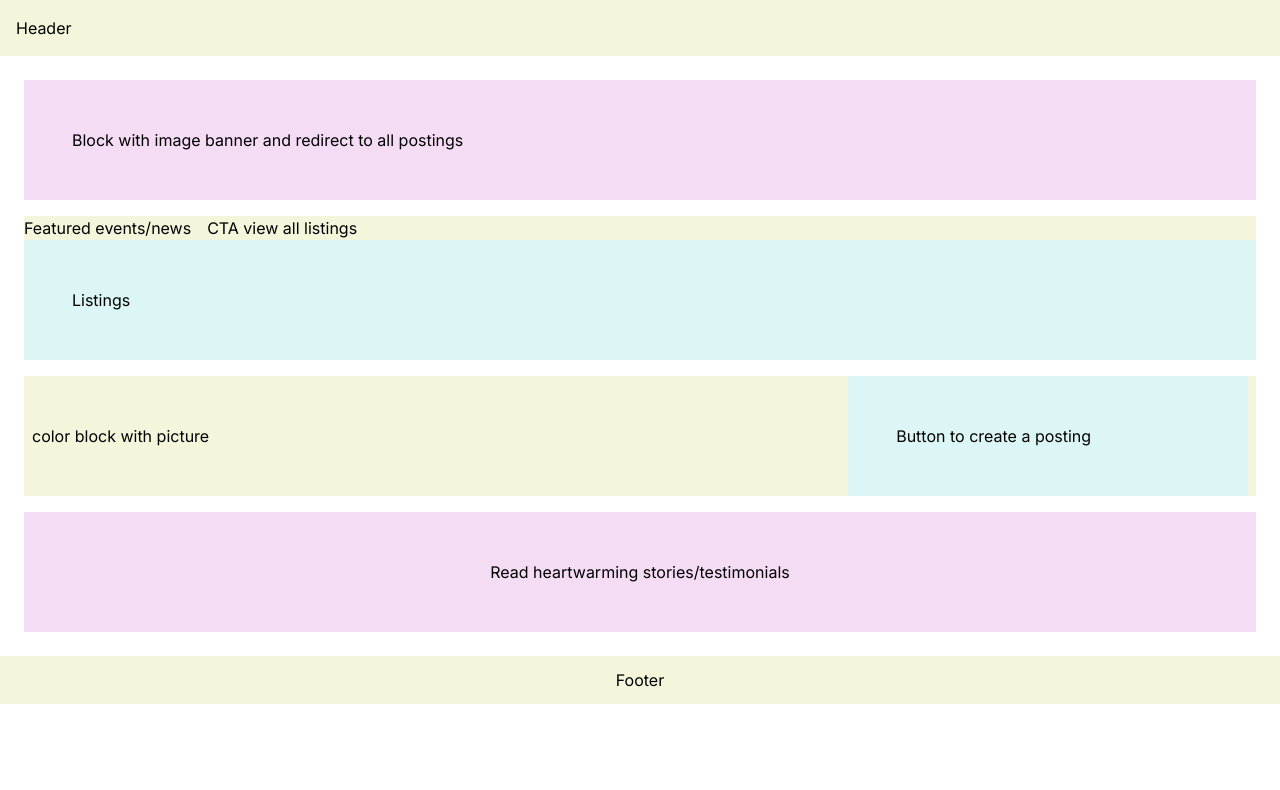
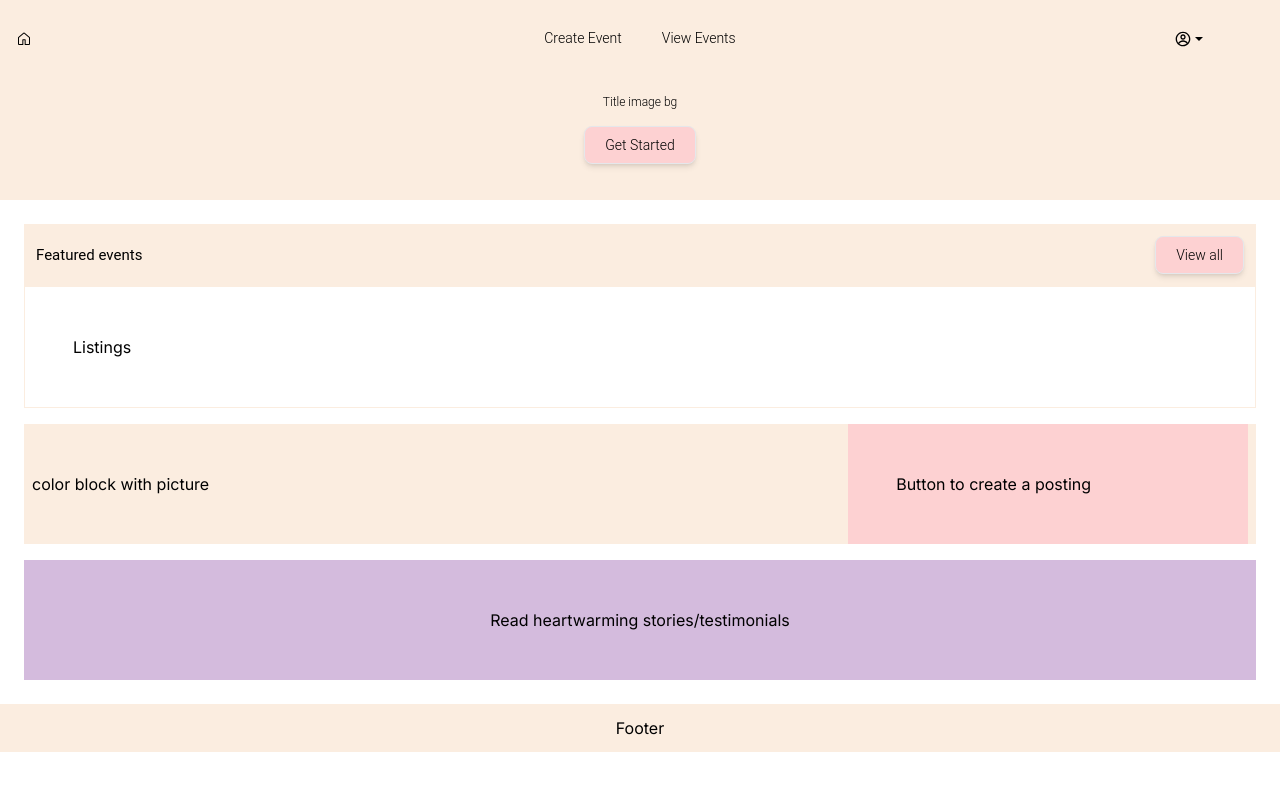
Before and after one commit to shwethaarajesh/project-i, a Next.js app: page / in a window 1280 px wide. Shown: the top 790 px of the page. Built offline with nearby package versions, Linux system fonts and the light colour scheme.

Commit message:
Feat : Added featured events

```diff
--- a/package.json
+++ b/package.json
@@ -12,6 +12,7 @@
     "next": "14.1.4",
     "react": "^18",
     "react-dom": "^18",
+    "react-icons": "^5.0.1",
     "typeface-roboto": "^1.1.13"
   },
   "devDependencies": {
--- /dev/null
+++ b/src/app/components/Button/Button.tsx
@@ -0,0 +1,15 @@
+import Image from "next/image";
+
+export default function Button(props: {
+  text: string;
+  onClick?: Function;
+  className?: string;
+}) {
+  return (
+    <div className="">
+      <button className="bg-secondary-light px-5 py-2 font-sans rounded-lg font-light text-sm border shadow-md hover:shadow-xl">
+        {props.text}
+      </button>
+    </div>
+  );
+}
--- /dev/null
+++ b/src/app/components/FeaturedListings/FeaturedListings.tsx
@@ -0,0 +1,16 @@
+import Image from "next/image";
+import Button from "../Button/Button";
+import { MdOutlineKeyboardArrowRight } from "react-icons/md";
+
+export default function FeaturedListings() {
+  return (
+    <div className="">
+      <div className="flex justify-between py-3 px-3 items-center gap-4 text-[15px] bg-primary-light font-sans font-[380] ">
+        <div>Featured events</div>
+        <Button text="View all"></Button>
+      </div>
+
+      <div className="border-primary-light border p-12">Listings</div>
+    </div>
+  );
+}
--- /dev/null
+++ b/src/app/pages/createListing.tsx
@@ -0,0 +1,5 @@
+import Image from "next/image";
+
+export default function createListing() {
+  return <div className=""></div>;
+}
--- a/src/app/pages/home.tsx
+++ b/src/app/pages/home.tsx
@@ -1,22 +1,39 @@
 import Image from "next/image";
+import { GoHome } from "react-icons/go";
+import { CgProfile } from "react-icons/cg";
+import { IoMdArrowDropdown } from "react-icons/io";
+import FeaturedListings from "../components/FeaturedListings/FeaturedListings";
+import Button from "../components/Button/Button";
 
 export default function HomePage() {
   return (
-    <div className="">
-      <div className=" p-4 bg-primary-light  ">Header</div>
+    <div className=" ">
+      <div className=" p-4 h-[200px] bg-primary-light  ">
+        <div className="grid gap-4 font-sans grid-cols-12 font-light items-center ">
+          <button>
+            <GoHome />
+          </button>
+          <div className=" flex gap-4 col-span-10 justify-center text-sm">
+            <div className="p-3 hover:cursor-pointer border-b-2 border-transparent hover:border-secondary-light">
+              Create Event
+            </div>
+            <div className="p-3 hover:cursor-pointer border-b-2 border-transparent hover:border-secondary-light">
+              View Events
+            </div>
+          </div>
+          <button className="flex">
+            <CgProfile />
+            <IoMdArrowDropdown />
+          </button>
+        </div>
+        <div className="flex gap-4 mt-8 flex-col justify-center items-center">
+          <div className="font-sans font-light text-xs">Title image bg</div>
+          <Button text={"Get Started"}></Button>
+        </div>
+      </div>
       <div className="m-6">
         <div className="flex flex-col gap-4">
-          <div className="bg-tertiary-light p-12">
-            <div>Block with image banner and redirect to all postings</div>
-          </div>
-          <div className="bg-primary-light ">
-            <div className="flex gap-4">
-              <div>Featured events/news</div>
-              <div>CTA view all listings</div>
-            </div>
-
-            <div className="bg-secondary-light p-12">Listings</div>
-          </div>
+          <FeaturedListings></FeaturedListings>
           <div className="flex px-2 gap-5 justify-evenly items-center bg-primary-light">
             <div className="w-8/12">color block with picture</div>
             <div className="w-4/12 p-12 bg-secondary-light">
--- a/tailwind.config.ts
+++ b/tailwind.config.ts
@@ -14,9 +14,10 @@ const config: Config = {
           "conic-gradient(from 180deg at 50% 50%, var(--tw-gradient-stops))",
       },
       colors:{
-        "primary-light":"#f5f5dc",
-        "secondary-light":"#dcf5f5",
-        "tertiary-light":"#f5dcf5",
+        "primary-light":"#FBEDE0",
+        "secondary-light":"#FDD1D2",
+        "tertiary-light":"#D4BBDD",
+        "accent-primary":"#D0AB99",
         "primary-dark":"#aba995",
         "secondary-dark":"#92a3a3",
         "tertiary-dark":"#999285"
```
Also changed, not shown: public/aa.webp (added), 1 other file (tests, documents, lock files or other folders).
